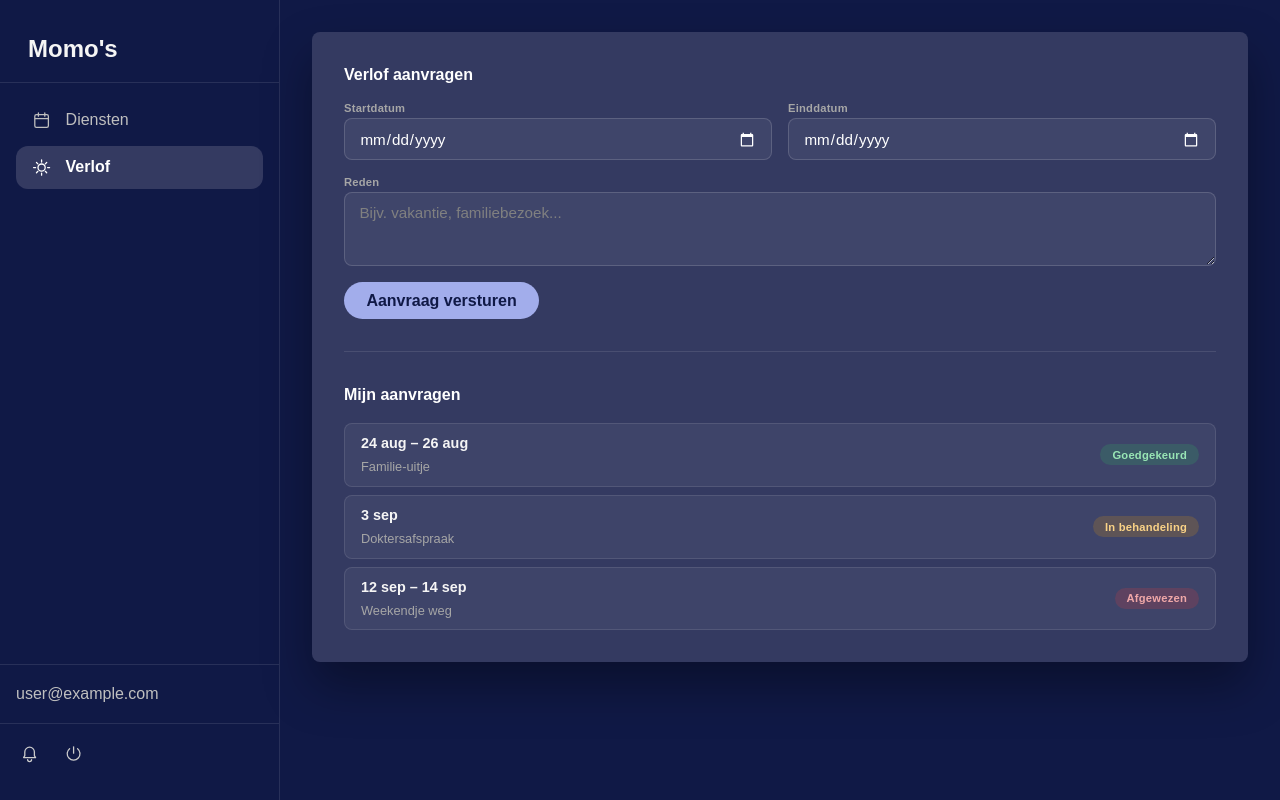
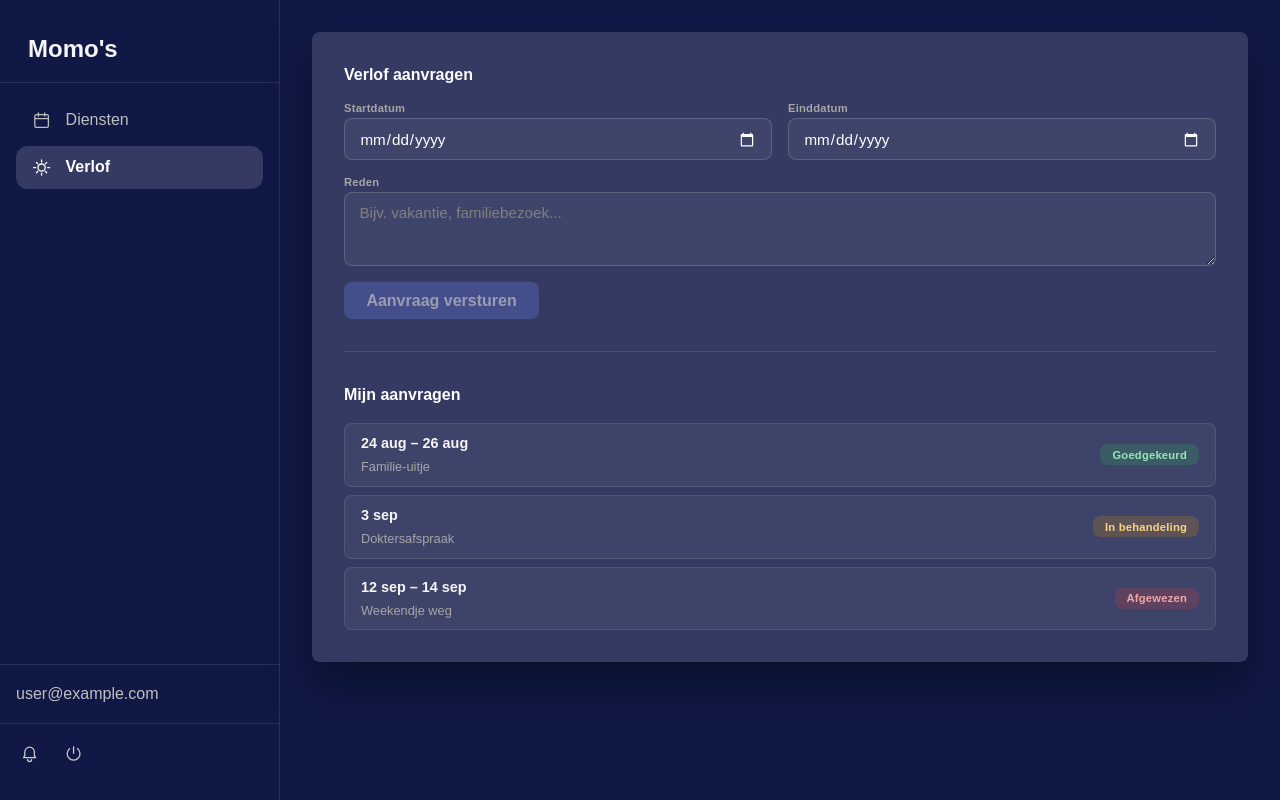
Before and after one commit to JamieVos991/momos-group, a Nuxt app: page /verlof in a window 1280 px wide. Built offline with nearby package versions, Linux system fonts and the light colour scheme; no server answers; sample sign-in values are in the browser's storage.

Commit message:
update: verlof formulier states en styling verbeterd n.a.v. review 🎨 (#32)

```diff
--- a/app/pages/verlof.vue
+++ b/app/pages/verlof.vue
@@ -25,6 +25,30 @@ const aanvragen = [
     statusLabel: "Afgewezen",
   },
 ];
+
+const nieuweAanvraag = reactive({ start: "", eind: "", reden: "" });
+const aangeraakt = reactive({ start: false, eind: false, reden: false });
+const verstuurd = ref(false);
+
+const isGeldig = computed(
+  () => nieuweAanvraag.start && nieuweAanvraag.eind && nieuweAanvraag.reden.trim()
+);
+
+function markeerAangeraakt(veld) {
+  aangeraakt[veld] = true;
+}
+
+function veldStatusKlasse(veld) {
+  if (!aangeraakt[veld]) return "";
+  const waarde =
+    veld === "reden" ? nieuweAanvraag[veld].trim() : nieuweAanvraag[veld];
+  return waarde ? "verlof-form__veld--geldig" : "verlof-form__veld--ongeldig";
+}
+
+function versturen() {
+  if (!isGeldig.value) return;
+  verstuurd.value = true;
+}
 </script>
 
 <template>
@@ -32,27 +56,49 @@ const aanvragen = [
     <section class="verlof-aanvraag">
       <h2 class="verlof-aanvraag__titel">Verlof aanvragen</h2>
 
-      <form class="verlof-form">
+      <form class="verlof-form" novalidate @submit.prevent="versturen">
         <fieldset class="verlof-form__tijden">
           <legend class="sr-only">Periode</legend>
 
-          <label class="verlof-form__veld">
+          <label class="verlof-form__veld" :class="veldStatusKlasse('start')">
             <span>Startdatum</span>
-            <input type="date" />
+            <input
+              v-model="nieuweAanvraag.start"
+              type="date"
+              required
+              @blur="markeerAangeraakt('start')"
+            />
           </label>
 
-          <label class="verlof-form__veld">
+          <label class="verlof-form__veld" :class="veldStatusKlasse('eind')">
             <span>Einddatum</span>
-            <input type="date" />
+            <input
+              v-model="nieuweAanvraag.eind"
+              type="date"
+              required
+              @blur="markeerAangeraakt('eind')"
+            />
           </label>
         </fieldset>
 
-        <label class="verlof-form__veld">
+        <label class="verlof-form__veld" :class="veldStatusKlasse('reden')">
           <span>Reden</span>
-          <textarea rows="3" placeholder="Bijv. vakantie, familiebezoek..." />
+          <textarea
+            v-model="nieuweAanvraag.reden"
+            rows="3"
+            placeholder="Bijv. vakantie, familiebezoek..."
+            required
+            @blur="markeerAangeraakt('reden')"
+          />
         </label>
 
-        <button type="button" class="verlof-form__versturen">Aanvraag versturen</button>
+        <p v-if="verstuurd" class="verlof-melding" role="status">
+          Je aanvraag is verstuurd. Je ontvangt bericht zodra deze is beoordeeld.
+        </p>
+
+        <button type="submit" class="verlof-form__versturen" :disabled="!isGeldig">
+          Aanvraag versturen
+        </button>
       </form>
     </section>
 
@@ -137,6 +183,10 @@ const aanvragen = [
       color: hsl(0, 0%, 50%);
     }
 
+    &:hover {
+      border-color: hsla(0, 0%, 100%, 0.25);
+    }
+
     &:focus {
       outline: none;
       border-color: hsla(0, 0%, 100%, 0.4);
@@ -144,21 +194,50 @@ const aanvragen = [
   }
 }
 
+.verlof-form__veld--geldig {
+  input,
+  textarea {
+    border-color: hsl(var(--c-success-h), var(--c-success-s), 55%);
+  }
+}
+
+.verlof-form__veld--ongeldig {
+  input,
+  textarea {
+    border-color: hsl(var(--c-error-h), var(--c-error-s), 60%);
+  }
+}
+
+.verlof-melding {
+  font-size: 0.8rem;
+  font-weight: 600;
+  color: hsl(var(--c-success-h), var(--c-success-s), 80%);
+  background: hsla(var(--c-success-h), var(--c-success-s), 45%, 0.2);
+  border: 1px solid hsla(var(--c-success-h), var(--c-success-s), 45%, 0.4);
+  border-radius: var(--radius);
+  padding: var(--space-s) var(--space-m);
+}
+
 .verlof-form__versturen {
   align-self: flex-start;
   font: inherit;
   font-weight: 700;
-  color: var(--c-primary);
-  background: hsl(231, 65%, 78%);
+  color: #fff;
+  background: hsl(231, 40%, 52%);
   border: none;
-  border-radius: 999px;
+  border-radius: var(--radius);
   padding: 0.6rem 1.4rem;
   cursor: pointer;
-  transition: background var(--transition);
+  transition: background var(--transition), opacity var(--transition);
 }
 
-.verlof-form__versturen:hover {
-  background: hsl(231, 65%, 72%);
+.verlof-form__versturen:hover:not(:disabled) {
+  background: hsl(231, 40%, 45%);
+}
+
+.verlof-form__versturen:disabled {
+  opacity: 0.5;
+  cursor: not-allowed;
 }
 
 .verlof-lijst-sectie {
@@ -213,7 +292,7 @@ const aanvragen = [
   font-weight: 700;
   letter-spacing: 0.02em;
   padding: 0.3rem 0.75rem;
-  border-radius: 999px;
+  border-radius: var(--radius);
   white-space: nowrap;
 }
 
```
